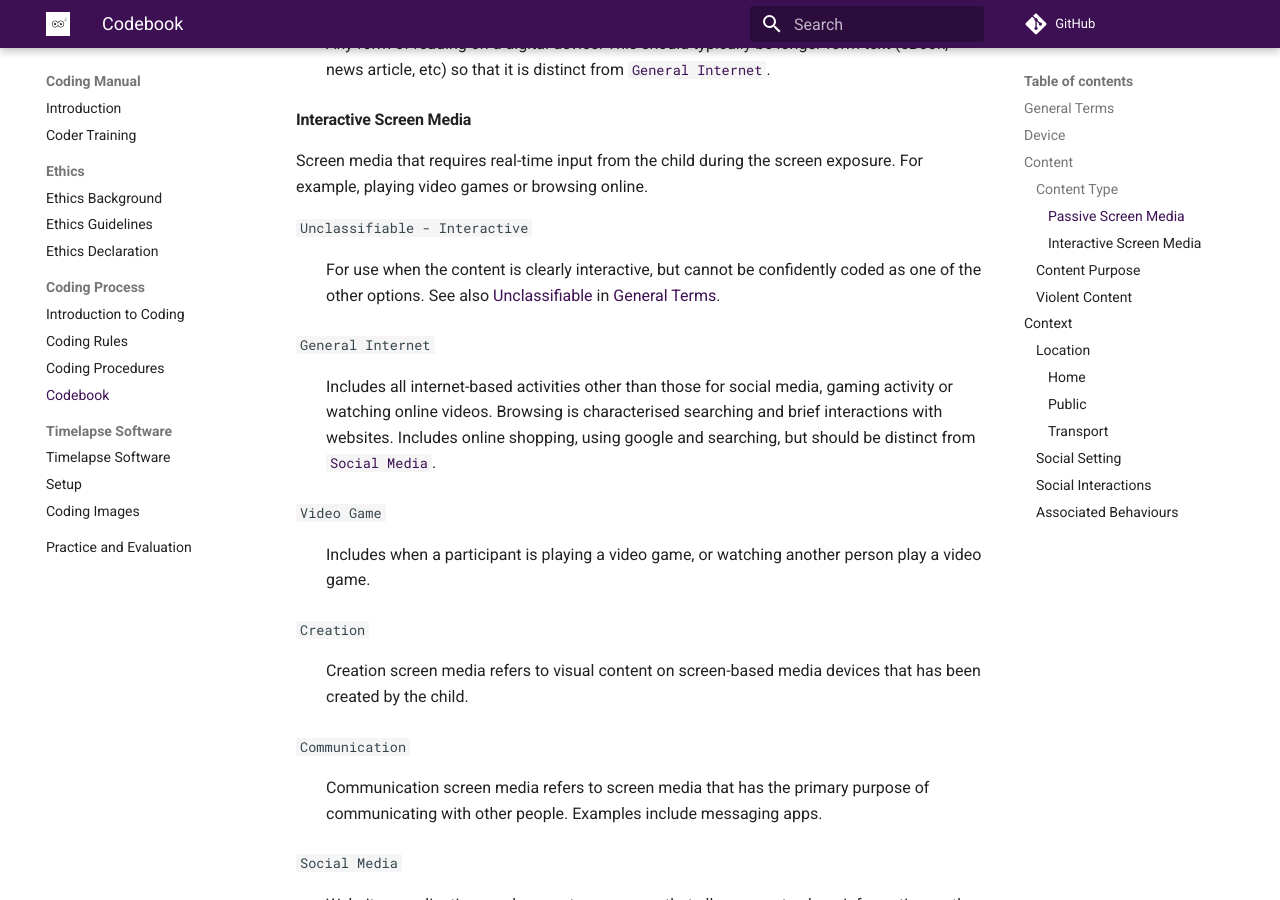
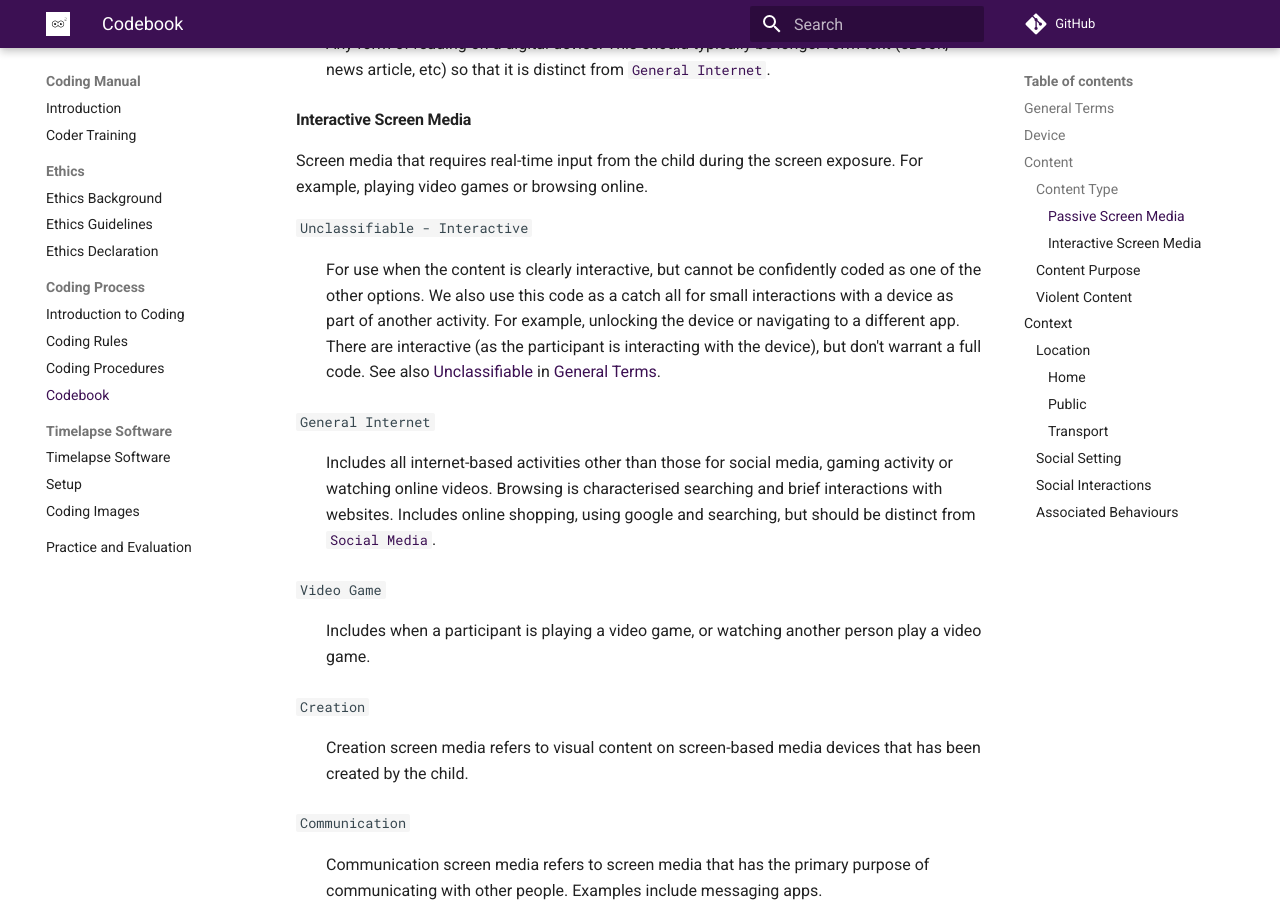
Before and after one commit to Motivation-and-Behaviour/SquareEyes, an MkDocs documentation site: the page built from docs/coding_manual/coding_rules/codebook.md, in a window 1280 px wide and 900 px high, scrolled down 2844 px. Built offline with MkDocs 1.6.1 and Material for MkDocs 9.7.7, drawn with Linux system fonts in a browser that asks for light colours; comment, search, counter and statistics services are not loaded.

Commit message:
Clarify what to do on lock screens etc

```diff
--- a/docs/coding_manual/coding_rules/codebook.md
+++ b/docs/coding_manual/coding_rules/codebook.md
@@ -99,6 +99,9 @@ For example, playing video games or browsing online.
 
 `Unclassifiable - Interactive`
 :   For use when the content is clearly interactive, but cannot be confidently coded as one of the other options.
+    We also use this code as a catch all for small interactions with a device as part of another activity.
+    For example, unlocking the device or navigating to a different app.
+    There are interactive (as the participant is interacting with the device), but don't warrant a full code.
     See also [Unclassifiable](#unclassifiable) in [General Terms](#general-terms).
 
 `General Internet` <a name="general-internet"></a>
```
